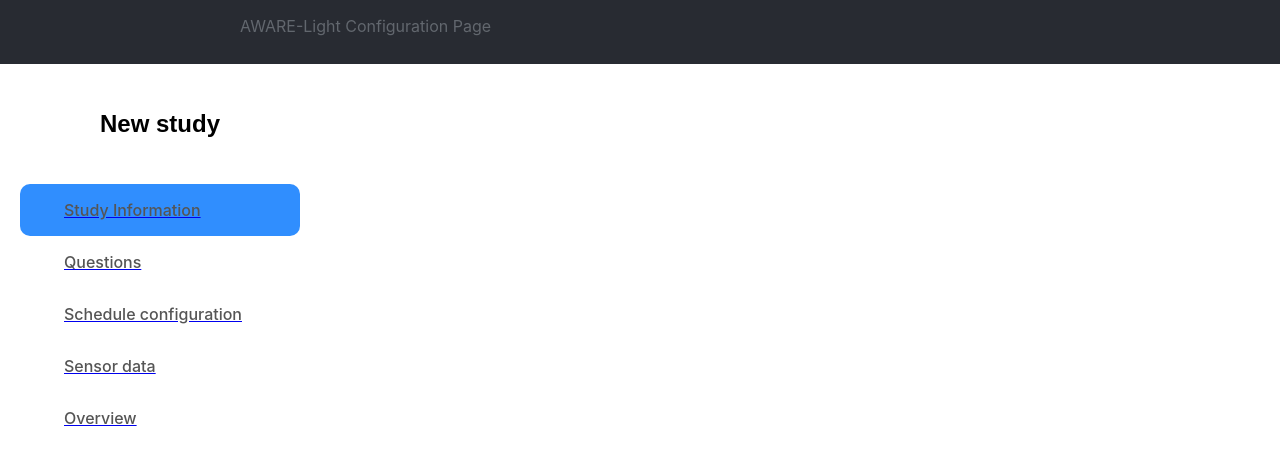
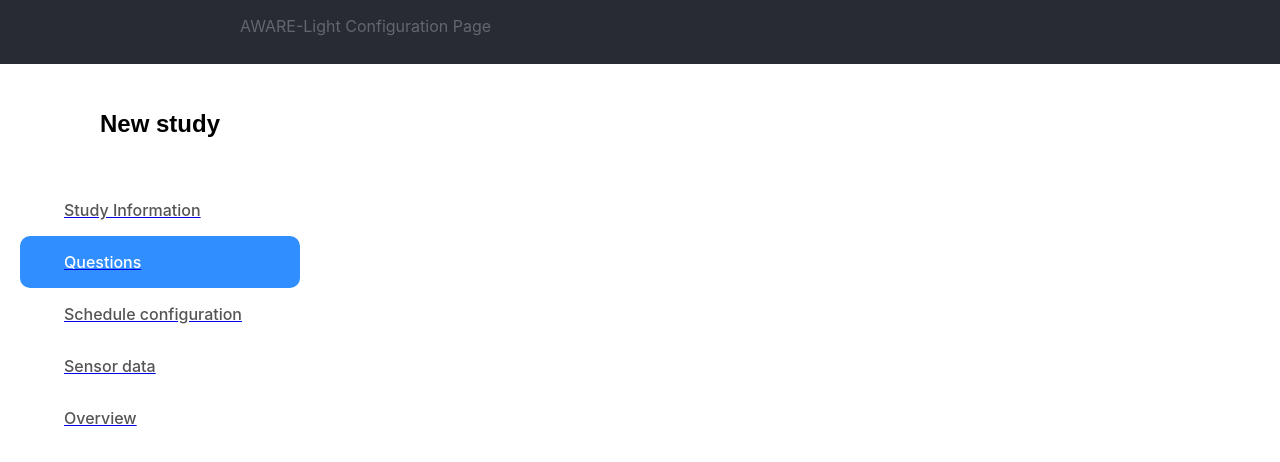
Before and after one commit to awareframework/AWARE-Light-Configurator, a React (Create React App) app in the folder reactapp/: page /study/questions in a window 1280 px wide. Shown: the top 462 px of the page. Built offline with nearby package versions, Linux system fonts and the light colour scheme.

Commit message:
fix bug that blue square does not move to clicked button

```diff
--- a/reactapp/src/components/sidebar/Sidebar.jsx
+++ b/reactapp/src/components/sidebar/Sidebar.jsx
@@ -54,7 +54,9 @@ function Sidebar() {
 
   // change active index
   useEffect(() => {
-    const curPath = window.location.pathname.split("/")[1];
+    const parts = window.location.pathname.split("/");
+    let curPath = "study_information";
+    if (parts.length === 3) [, , curPath] = parts;
     const activeItem = sidebarNavItems.findIndex(
       (item) => item.section === curPath
     );
@@ -71,7 +73,7 @@ function Sidebar() {
           style={{
             transform: `translateX(-50%) translateY(${
               activeIndex * stepHeight
-            }px + 4rem)`,
+            }px)`,
           }}
         />
         {sidebarNavItems.map((item, index) => {
```
